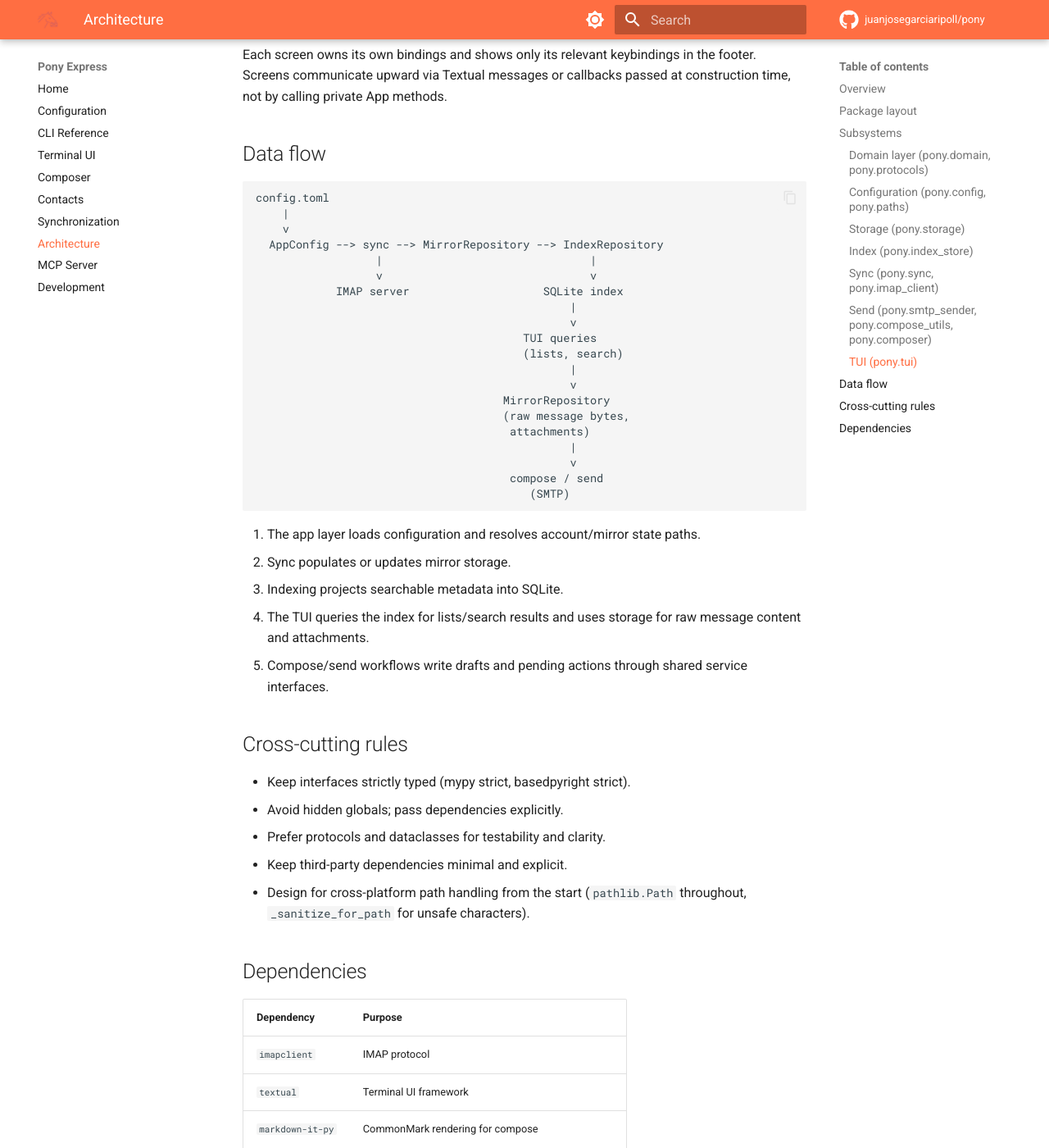
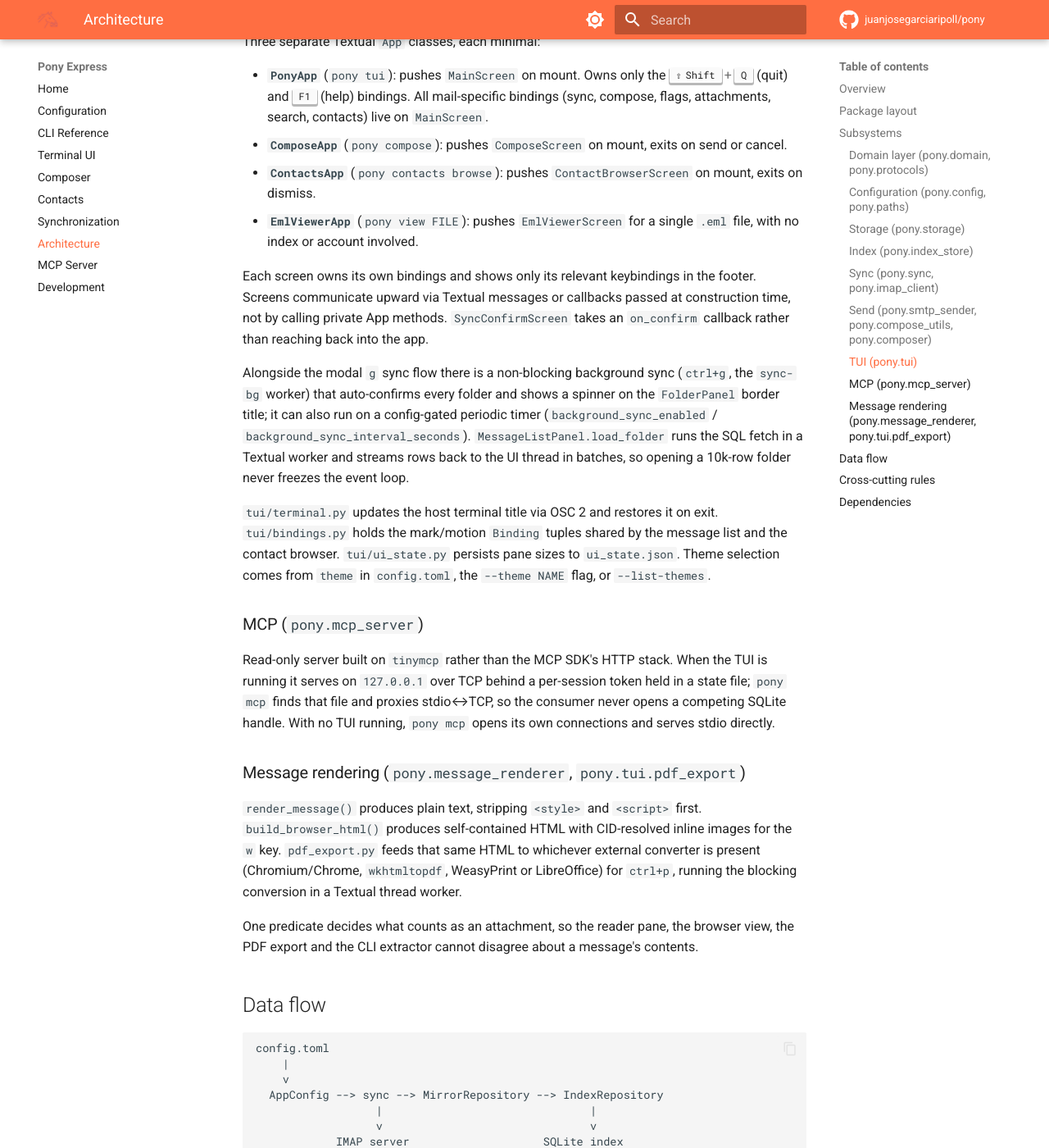
Before and after one commit to juanjosegarciaripoll/pony, an MkDocs documentation site: the page built from docs/architecture.md, in a window 1280 px wide and 1400 px high, scrolled down 3334 px. Shown: the whole window at 82% size. Built offline with MkDocs 1.6.1 and Material for MkDocs 9.7.7, drawn with Linux system fonts in a browser that asks for light colours; comment, search, counter and statistics services are not loaded; some of the changed text lies outside the part shown.

Commit message:
Keep one architecture document, correct the coverage baseline
There were two architecture documents, ai/ARCHITECTURE.md and
docs/architecture.md, both carrying the package layout and subsystem
descriptions. Predictably they disagreed: the published one still placed
compose_utils, message_renderer and search_parser under tui/ long after
they moved to the backend, because updates were going to the agent-facing
copy only.

docs/architecture.md survives, since it is the one users read and so the
one that has to be right. Everything the agent copy had that it lacked is
folded in first -- the MCP and message-rendering subsystems, the
mass-delete threshold, the uid IS NULL push contract and where its row
rewrites live, background sync, streamed folder loading, terminal title,
pane-size persistence, EmlViewerApp, the encrypted_passwords table -- so
nothing is lost with the file. AGENTS.md points at it and now says not to
add a second copy.

Separately, AGENTS.md claimed a 96.5% coverage baseline. Measured with
the same tooling at both ends: 96.374% before this session's work and
96.487% now. The 96.5% was never verified, so every honest run has been
reading as a small regression against it. Replaced with the measured
figure and a regenerated gap ranking.

Recorded the reason a refactor can lower a file's percentage while
improving the code: collapsing N duplicated copies removes N-1 covered
lines from the donor, and duplicated logic is usually better covered than
its file's average, so the ratio falls. main_screen.py went 97.62 ->
97.50 while shedding 25 lines exactly this way.

```diff
--- a/docs/architecture.md
+++ b/docs/architecture.md
@@ -125,13 +125,24 @@
 provides batched transactions with thread-local reuse and reentrant nesting.
 
 Tables: `messages`, `contacts`, `contact_emails`, `contact_aliases`,
-`folder_sync_state`.
+`folder_sync_state`, `encrypted_passwords`.
 
 ### Sync (`pony.sync`, `pony.imap_client`)
 
 Two-pass IMAP sync engine: plan (read-only comparison) then execute (apply
-changes). Three-way flag merge with union policy. Mass-deletion protection.
-Progress callbacks report per-folder scanning and per-operation execution.
+changes). Three-way flag merge with union policy. Mass-deletion protection
+triggers at 20% of a folder's UIDs. Progress callbacks (`ProgressInfo`)
+report per-folder scanning and per-operation execution.
+
+There is no pending-operations queue. A local mutation is recorded by
+rewriting the message's index row — `uid IS NULL` is what marks it as needing
+a push — and the planner is the sole observer, emitting `PushMoveOp` or
+`PushAppendOp`. New UIDs are captured from `APPENDUID` / `COPYUID`. Folder
+creation works the same way: the mirror exposes a new directory and the
+execute phase issues `IMAP CREATE`. The row rewrites themselves live in
+`pony.mailbox_ops`.
+
+Full algorithm: [Synchronization](synchronization.md).
 
 ### Send (`pony.smtp_sender`, `pony.compose_utils`, `pony.composer`)
 
@@ -151,16 +162,55 @@
 Three separate Textual `App` classes, each minimal:
 
 - **`PonyApp`** (`pony tui`): pushes `MainScreen` on mount. Owns only the
-  ++q++ (quit) binding. All mail-specific bindings (sync, compose, flags,
+  ++shift+q++ (quit) and ++f1++ (help) bindings. All mail-specific bindings (sync, compose, flags,
   attachments, search, contacts) live on `MainScreen`.
 - **`ComposeApp`** (`pony compose`): pushes `ComposeScreen` on mount, exits
   on send or cancel.
 - **`ContactsApp`** (`pony contacts browse`): pushes `ContactBrowserScreen`
   on mount, exits on dismiss.
+- **`EmlViewerApp`** (`pony view FILE`): pushes `EmlViewerScreen` for a single
+  `.eml` file, with no index or account involved.
 
 Each screen owns its own bindings and shows only its relevant keybindings in
 the footer. Screens communicate upward via Textual messages or callbacks
 passed at construction time, not by calling private App methods.
+`SyncConfirmScreen` takes an `on_confirm` callback rather than reaching back
+into the app.
+
+Alongside the modal `g` sync flow there is a non-blocking background sync
+(`ctrl+g`, the `sync-bg` worker) that auto-confirms every folder and shows a
+spinner on the `FolderPanel` border title; it can also run on a config-gated
+periodic timer (`background_sync_enabled` / `background_sync_interval_seconds`).
+`MessageListPanel.load_folder` runs the SQL fetch in a Textual worker and
+streams rows back to the UI thread in batches, so opening a 10k-row folder
+never freezes the event loop.
+
+`tui/terminal.py` updates the host terminal title via OSC 2 and restores it on
+exit. `tui/bindings.py` holds the mark/motion `Binding` tuples shared by the
+message list and the contact browser. `tui/ui_state.py` persists pane sizes to
+`ui_state.json`. Theme selection comes from `theme` in `config.toml`, the
+`--theme NAME` flag, or `--list-themes`.
+
+### MCP (`pony.mcp_server`)
+
+Read-only server built on `tinymcp` rather than the MCP SDK's HTTP stack. When
+the TUI is running it serves on `127.0.0.1` over TCP behind a per-session token
+held in a state file; `pony mcp` finds that file and proxies stdio↔TCP, so the
+consumer never opens a competing SQLite handle. With no TUI running, `pony mcp`
+opens its own connections and serves stdio directly.
+
+### Message rendering (`pony.message_renderer`, `pony.tui.pdf_export`)
+
+`render_message()` produces plain text, stripping `<style>` and `<script>`
+first. `build_browser_html()` produces self-contained HTML with CID-resolved
+inline images for the `w` key. `pdf_export.py` feeds that same HTML to whichever
+external converter is present (Chromium/Chrome, `wkhtmltopdf`, WeasyPrint or
+LibreOffice) for `ctrl+p`, running the blocking conversion in a Textual thread
+worker.
+
+One predicate decides what counts as an attachment, so the reader pane, the
+browser view, the PDF export and the CLI extractor cannot disagree about a
+message's contents.
 
 ## Data flow
 
```
Also changed, not shown: ai/AGENTS.md (+30 -11 lines), ai/ARCHITECTURE.md (deleted, +0 -115 lines).
